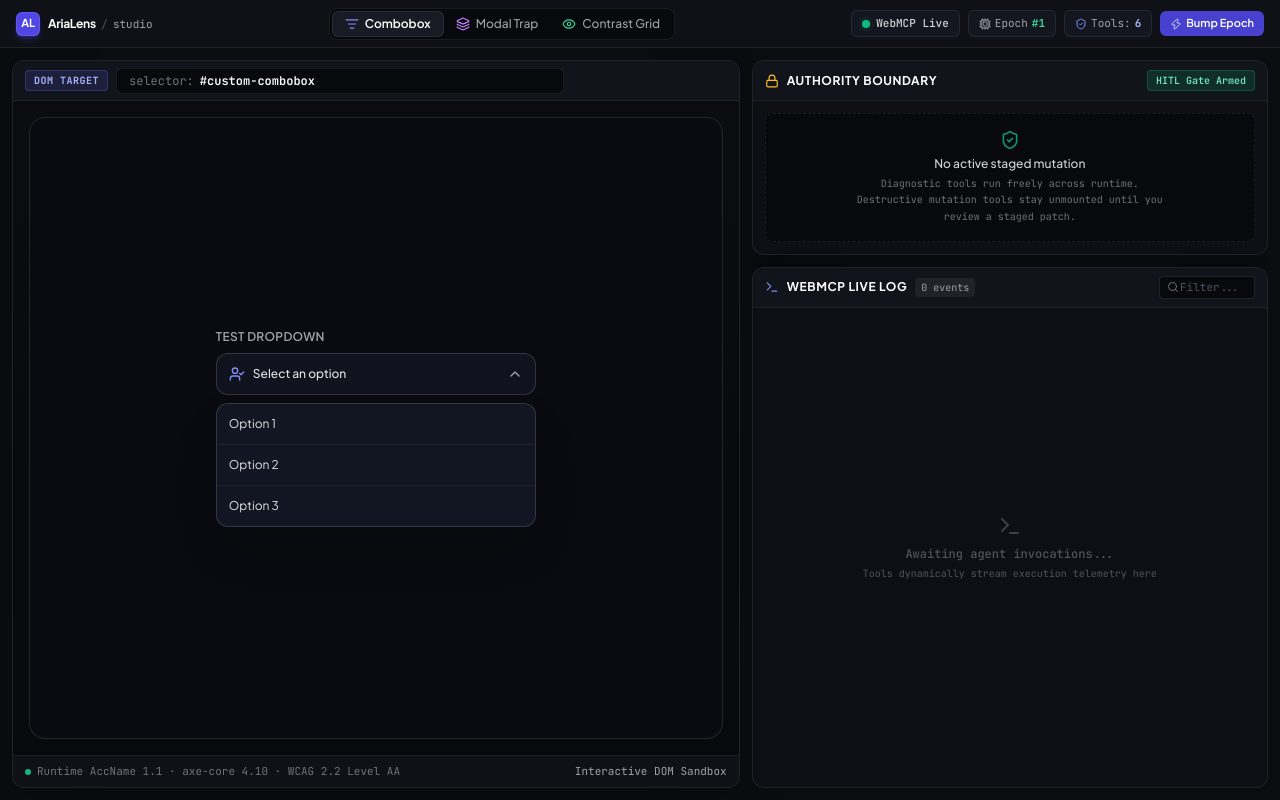
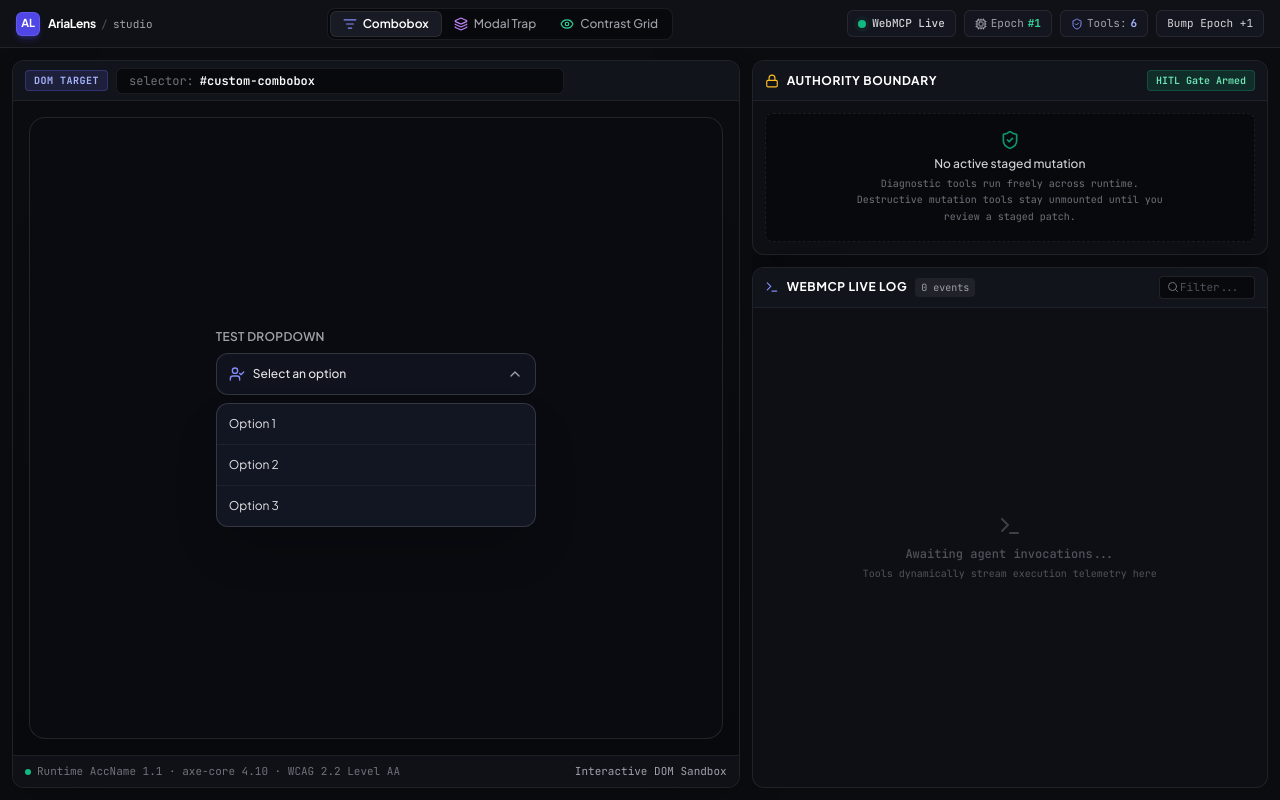
Before and after one commit to AmanM006/AriaLens, a React (Vite) app: page / in a window 1280 px wide. Built offline with nearby package versions, Linux system fonts and the light colour scheme.

Commit message:
style: remove lightning icon and streamline Bump Epoch button to clean monospace badge

```diff
--- a/src/App.tsx
+++ b/src/App.tsx
@@ -16,7 +16,6 @@ import {
   Lock,
   Code2,
   AlertTriangle,
-  Zap,
   Search,
   Download,
   Check,
@@ -190,14 +189,13 @@ export const App: React.FC = () => {
             <span className="text-indigo-300 font-bold">{toolCount}</span>
           </div>
 
-          {/* Debug Bump Epoch Button */}
+          {/* Bump Epoch Button */}
           <button
             onClick={() => incrementEpoch()}
-            className="px-2.5 py-1 rounded-md bg-indigo-600/90 hover:bg-indigo-600 text-white text-[11px] font-semibold shadow-sm transition flex items-center gap-1 focus:outline-none"
-            title="Increment epoch to simulate concurrent human edit"
+            className="px-2.5 py-1 rounded-md bg-[#14161f] hover:bg-[#1c1f2b] text-zinc-300 hover:text-white border border-white/[0.08] text-[11px] font-mono transition focus:outline-none"
+            title="Simulate concurrent human edit (increments epoch counter)"
           >
-            <Zap className="w-3 h-3 text-indigo-200" />
-            Bump Epoch
+            Bump Epoch +1
           </button>
         </div>
       </header>
```
